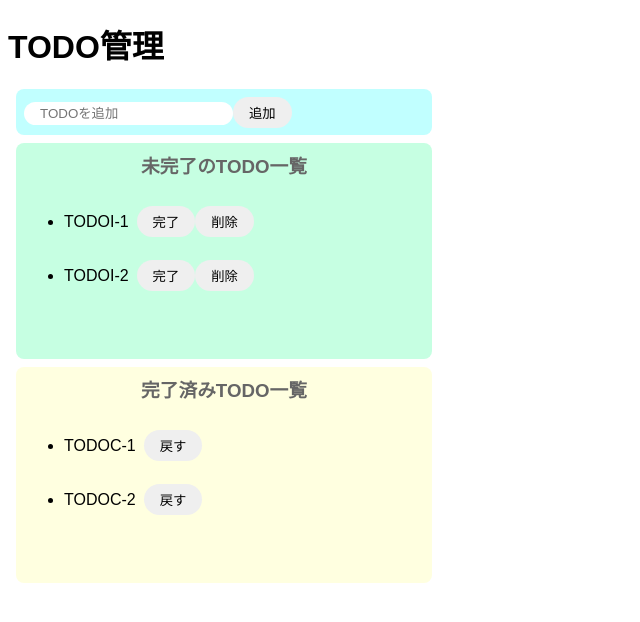
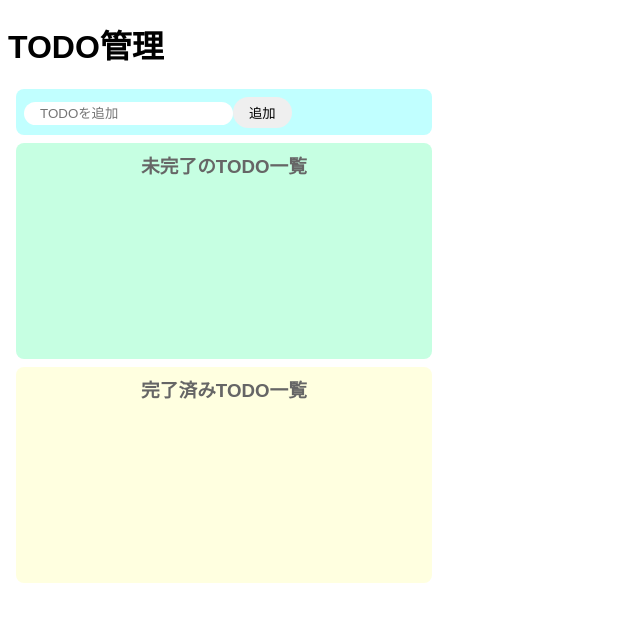
Before and after one commit to yamabicodev/react-todo-app_v1, a React (Create React App) app: page / in a window 1280 px wide. Shown: the top 622 px of the page, without its empty margins (0-640 px from the left). Built offline with nearby package versions, Linux system fonts and the light colour scheme.

Commit message:
:+1:update

```diff
--- a/src/App.jsx
+++ b/src/App.jsx
@@ -1,13 +1,11 @@
 import "./styles.css";
 import { useState } from "react";
+import { InputTodo } from "./components/InputTodo";
 
 export const App = () => {
   const [inputTodoText, setinputTodoText] = useState("");
-  const [incomplateTodos, setIncomplateTodos] = useState([
-    "TODOI-1",
-    "TODOI-2"
-  ]);
-  const [complateTodos, setComplateTodos] = useState(["TODOC-1", "TODOC-2"]);
+  const [incomplateTodos, setIncomplateTodos] = useState([]);
+  const [complateTodos, setComplateTodos] = useState([]);
   const inputTodo = (event) => setinputTodoText(event.target.value);
 
   const addTodo = () => {
@@ -21,7 +19,7 @@ export const App = () => {
   const deleteTodo = (index) => {
     // 参照関係の無い新しい配列を定義
     const todos = [...incomplateTodos];
-    todos.splice(index);
+    todos.splice(index, 1);
     setIncomplateTodos(todos);
   };
 
@@ -48,16 +46,11 @@ export const App = () => {
   return (
     <>
       <h1>TODO管理</h1>
-      <div className="input-area">
-        <input
-          id="add-text"
-          placeholder="TODOを追加"
-          type="text"
-          value={inputTodoText}
-          onChange={inputTodo}
-        />
-        <button onClick={addTodo}>追加</button>
-      </div>
+      <InputTodo
+        inputTodoText={inputTodoText}
+        onChange={inputTodo}
+        onClick={addTodo}
+      />
       <div className="incompleted-area">
         <h3 className="title">未完了のTODO一覧</h3>
         <ul id="incompleted-list">
--- /dev/null
+++ b/src/components/InputTodo.jsx
@@ -0,0 +1,17 @@
+import React from "react";
+
+export const InputTodo = (props) => {
+  const { inputTodoText, onChange, onClick } = props;
+  return (
+    <div className="input-area">
+      <input
+        id="add-text"
+        placeholder="TODOを追加"
+        type="text"
+        value={inputTodoText}
+        onChange={onChange}
+      />
+      <button onClick={onClick}>追加</button>
+    </div>
+  );
+};
```
